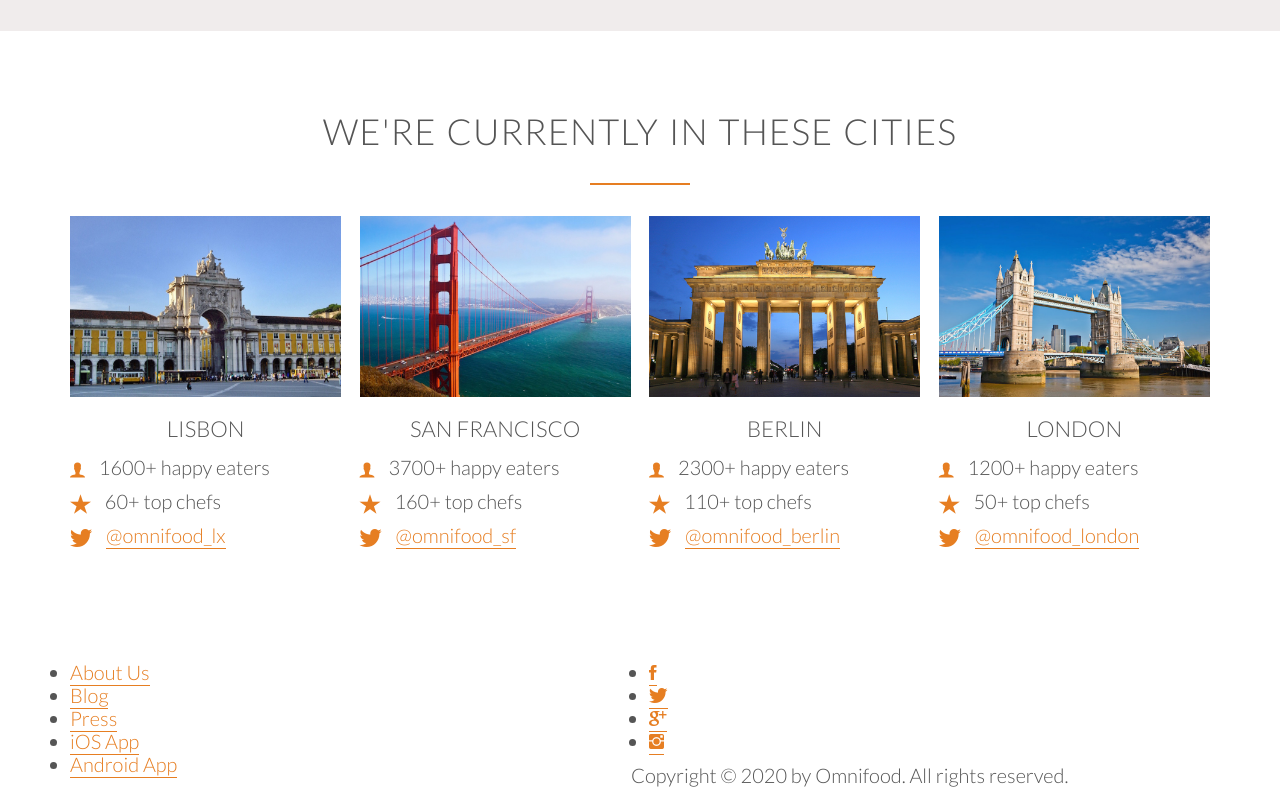
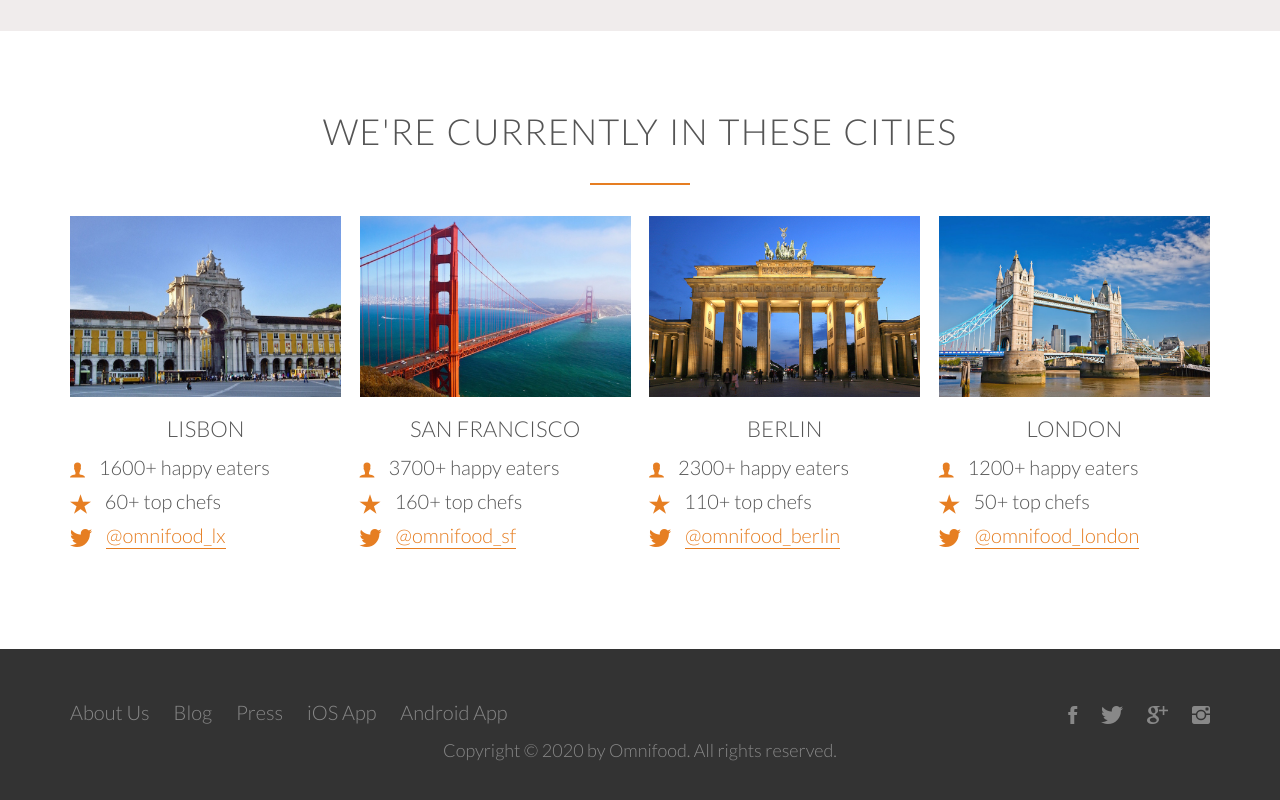
Before and after one commit to souravpaul8/OmniFoods, a plain HTML site: page OmniFood/index.html in a window 1280 px wide. Shown: the part 2757-3557 px from the top of the page. Drawn offline with Linux system fonts and the light colour scheme; files whose address does not match are found by name.

Commit message:
Add files via upload

```diff
--- a/OmniFood/resources/css/style.css
+++ b/OmniFood/resources/css/style.css
@@ -341,3 +341,64 @@ header {
 .city-feature {
     margin-bottom: 5px;
 }
+
+/*--------------------------------*/
+/*FOOTERS*/
+/*-------------------------------*/
+
+footer {
+    background-color: #333;
+    padding: 40px;
+}
+
+.footer-nav {
+    list-style: none;
+    float: left;
+}
+
+.social-links {
+    list-style: none;
+    float: right;
+}
+
+.footer-nav li,
+.social-links li {
+    display: inline-block;
+    margin-right: 20px;
+}
+
+.footer-nav li:last-child,
+.social-links li:last-child {
+    margin-right: 0px;
+}
+
+.footer-nav li a:link,
+.footer-nav li a:visited,
+.social-links li a:link,
+.social-links li a:visited {
+    text-decoration: none;
+    border: 0;
+    color: #888;
+}
+
+.footer-nav li a:hover,
+.footer-nav li a:active {
+    color: #ddd;
+}
+
+.social-links li a:link,
+.social-links li a:visited {
+    font-size: 120%;
+}
+
+.social-links li a:hover,
+.social-links li a:active {
+    color: #ddd;
+}
+
+footer p {
+    color: #888;
+    text-align: center;
+    font-size: 90%;
+    margin-top: 30px;
+}
```
